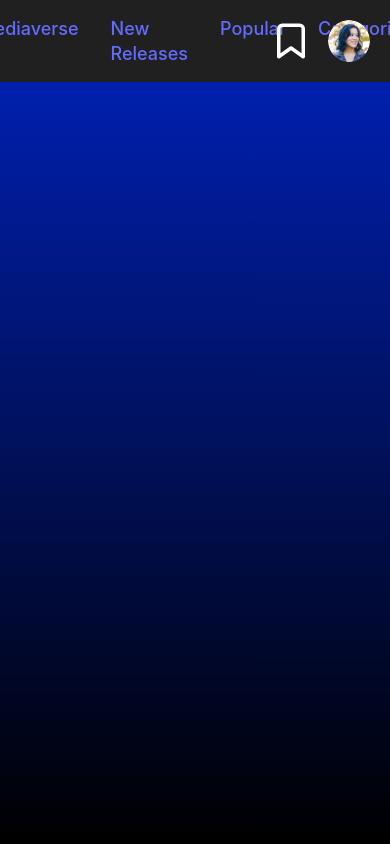
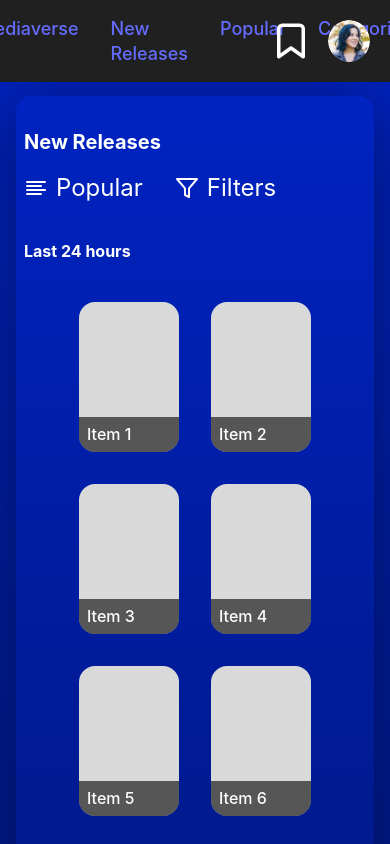
Before and after one commit to Erdaulet12/MediaVerse, a React (Vite) app in the folder MEDIAVERSE/: page /new-releases in a window 390 px wide. Shown: the top 844 px of the page. Built offline with nearby package versions, Linux system fonts and the light colour scheme.

Commit message:
1-6 added Releases page

```diff
--- a/MEDIAVERSE/src/App.jsx
+++ b/MEDIAVERSE/src/App.jsx
@@ -2,6 +2,7 @@ import { BrowserRouter as Router, Routes, Route } from "react-router-dom";
 import Header from "./components/Header";
 import Home from "./pages/Home";
 import Popular from "./pages/Popular";
+import Releases from "./pages/Releases";
 import "./assets/css/App.css";
 
 const App = () => {
@@ -13,7 +14,9 @@ const App = () => {
 
           <Routes>
             <Route path="/" element={<Home />} />
+            <Route path="/new-releases" element={<Releases />} />
             <Route path="/popular" element={<Popular />} />
+            {/* <Route path="/categories" element={<Categories />} /> */}
           </Routes>
         </div>
       </div>
--- a/MEDIAVERSE/src/assets/css/Header.css
+++ b/MEDIAVERSE/src/assets/css/Header.css
@@ -5,6 +5,7 @@
     width: 100%;
     justify-content: center;
     align-items: center;
+    z-index: 1000;
 }
 
 .nav__list {
--- /dev/null
+++ b/MEDIAVERSE/src/assets/css/Releases.css
@@ -0,0 +1,156 @@
+.releases-container {
+    background: linear-gradient(to bottom, #0023c1, #000000);
+    padding: 2rem 1rem;
+    box-shadow: 0 8px 64px rgba(0, 0, 0, 0.4);
+    border-radius: 1rem;
+    margin-top: 4rem;
+    width: 100%;
+    box-sizing: border-box;
+}
+
+.new-releases {
+    display: flex;
+    flex-direction: column;
+    align-items: flex-start;
+    gap: 1.5rem;
+}
+
+.releases-section-header {
+    display: flex;
+    justify-content: space-between;
+    align-items: center;
+    width: 100%;
+    margin-bottom: 1rem;
+}
+
+.releases-title {
+    font-size: 2rem;
+    color: #fff;
+    font-family: Inter, sans-serif;
+    margin: 0;
+}
+
+.filters-with-icon {
+    display: flex;
+    align-items: center;
+}
+
+.filters-with-icon .icon-list {
+    display: inline-block;
+    width: 24px;
+    height: 24px;
+    background-color: rgba(255, 255, 255, 0.6);
+    border-radius: 4px;
+    cursor: pointer;
+    margin-right: 0.5rem;
+}
+
+.filters-with-icon .filters-label {
+    font-size: 1.5rem;
+    color: #fff;
+    margin-right: 2rem;
+}
+
+.releases-subtitle {
+    font-size: 1.75rem;
+    color: #fff;
+    font-family: Inter, sans-serif;
+    margin: 0 0 1rem 0;
+}
+
+.cards-wrapper {
+    display: flex;
+    flex-wrap: wrap;
+    justify-content: center;
+    gap: 2rem;
+    width: 100%;
+    overflow-x: auto;
+    padding-bottom: 1rem;
+}
+
+.releases-card {
+    background-color: #d9d9d9;
+    border-radius: 1rem;
+    aspect-ratio: 2 / 3;
+    width: 160px;
+    flex: 0 0 auto;
+    max-width: 100%;
+    position: relative;
+    overflow: hidden;
+}
+
+.releases-card-content {
+    position: absolute;
+    bottom: 0;
+    left: 0;
+    width: 100%;
+    padding: 0.5rem;
+    background: rgba(0, 0, 0, 0.6);
+    color: #fff;
+    font-family: Inter, sans-serif;
+    font-size: 0.875rem;
+    line-height: 1.2;
+}
+
+.releases-card-title {
+    margin: 0;
+    font-size: 1rem;
+    font-weight: 500;
+}
+
+@media (max-width: 1024px) {
+    .releases-title {
+        font-size: 1.75rem;
+    }
+
+    .releases-subtitle {
+        font-size: 1.5rem;
+    }
+
+    .releases-card {
+        width: 140px;
+    }
+}
+
+@media (max-width: 768px) {
+    .releases-title {
+        font-size: 1.5rem;
+    }
+
+    .releases-subtitle {
+        font-size: 1.25rem;
+    }
+
+    .releases-card {
+        width: 120px;
+    }
+}
+
+@media (max-width: 480px) {
+    .releases-container {
+        padding-left: 0.5rem;
+        padding-right: 0.5rem;
+    }
+
+    .releases-section-header {
+        flex-direction: column;
+        align-items: flex-start;
+        gap: 0.75rem;
+    }
+
+    .releases-title {
+        font-size: 1.25rem;
+    }
+
+    .filters-with-icon {
+        margin-top: 0.5rem;
+    }
+
+    .releases-subtitle {
+        font-size: 1rem;
+    }
+
+    .releases-card {
+        width: 100px;
+    }
+}
--- a/MEDIAVERSE/src/components/Header.jsx
+++ b/MEDIAVERSE/src/components/Header.jsx
@@ -11,7 +11,7 @@ const Header = () => (
           <Link to="/">Mediaverse</Link>
         </li>
         <li className="nav__item">
-          <Link to="#">New Releases</Link>
+          <Link to="/new-Releases">New Releases</Link>
         </li>
         <li className="nav__item">
           <Link to="/popular">Popular</Link>
--- a/MEDIAVERSE/src/pages/Popular.jsx
+++ b/MEDIAVERSE/src/pages/Popular.jsx
@@ -1,4 +1,3 @@
-import Header from "../components/Header";
 import "../assets/css/Popular.css";
 import "../assets/css/App.css";
 import MenuIcon from "../assets/images/menu.svg";
@@ -10,7 +9,6 @@ const Popular = () => {
   return (
     <div className="scalableContainer">
       <div className="app">
-        <Header />
         <main className="app__main">
           <div className="popular-container">
             <div className="popular-grid">
--- /dev/null
+++ b/MEDIAVERSE/src/pages/Releases.jsx
@@ -0,0 +1,54 @@
+import "../assets/css/Releases.css";
+import MenuIcon from "../assets/images/menu.svg";
+import FilterIcon from "../assets/images/filter.svg";
+
+const last24Items = Array.from({ length: 9 }, (_, i) => ({ id: i + 1 }));
+const lastWeekItems = Array.from({ length: 18 }, (_, i) => ({ id: i + 1 }));
+
+const Releases = () => {
+  return (
+    <div className="scalableContainer">
+      <div className="app">
+        <main className="app__main">
+          <div className="releases-container">
+            <section className="new-releases">
+              <div className="releases-section-header">
+                <h2 className="releases-title">New Releases</h2>
+                <div className="filters-with-icon">
+                  <img src={MenuIcon} alt="Menu" className="icon" />
+                  <span>Popular</span>
+                  <img src={FilterIcon} alt="Filters" className="icon" />
+                  <span>Filters</span>
+                </div>
+              </div>
+              <h3 className="releases-subtitle">Last 24 hours</h3>
+              <div className="cards-wrapper">
+                {last24Items.map((item) => (
+                  <div key={item.id} className="releases-card">
+                    <div className="releases-card-content">
+                      <h4 className="releases-card-title">Item {item.id}</h4>
+                    </div>
+                  </div>
+                ))}
+              </div>
+              <h3 className="releases-subtitle">Last week</h3>
+              <div className="cards-wrapper">
+                {lastWeekItems.map((item) => (
+                  <div key={item.id} className="releases-card">
+                    <div className="releases-card-content">
+                      <h4 className="releases-card-title">
+                        Item {item.id + last24Items.length}
+                      </h4>
+                    </div>
+                  </div>
+                ))}
+              </div>
+            </section>
+          </div>
+        </main>
+      </div>
+    </div>
+  );
+};
+
+export default Releases;
```
